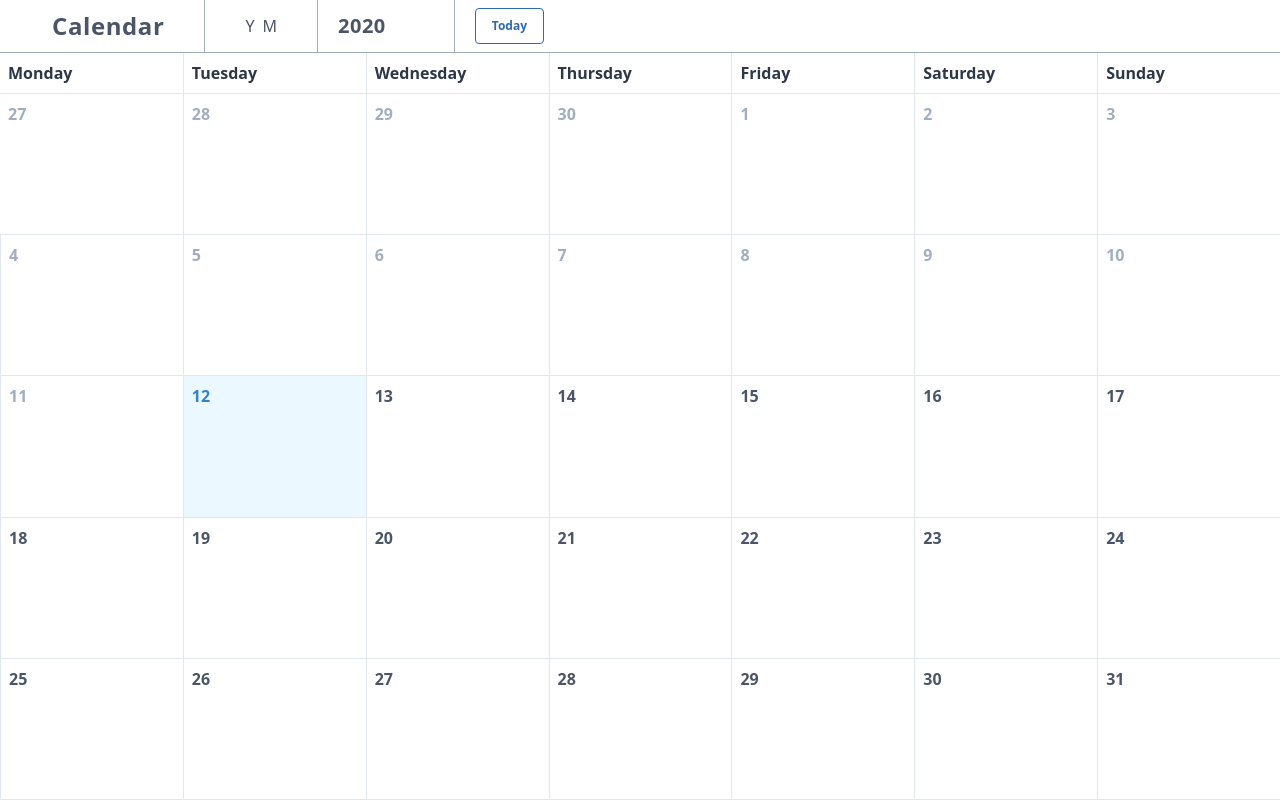
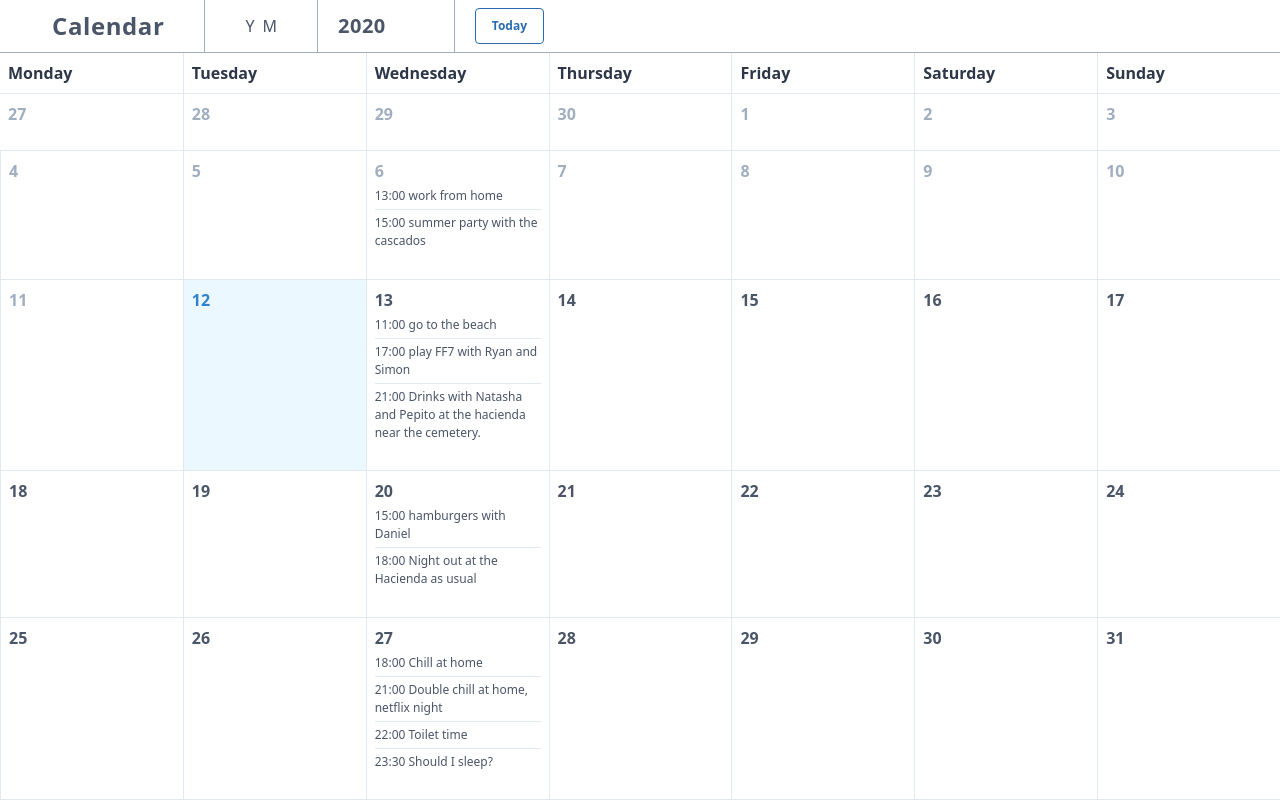
Before and after one commit to beaucouplus/calendar, a React (Create React App) app: page / in a window 1280 px wide. Built offline with nearby package versions, Linux system fonts and the light colour scheme.

Commit message:
month view > added events to view

```diff
--- a/src/EventContext.js
+++ b/src/EventContext.js
@@ -1,27 +1,70 @@
 import React, { useState } from "react";
 
 const dummyEvents = {
-  "2020-04-13": [
-    { id: 1, date: "2020-04-13", time: "11:00", title: "go to the beach" },
+  "2020-05-13": [
+    { id: 1, date: "2020-05-13", time: "11:00", title: "go to the beach" },
     {
       id: 2,
-      date: "2020-04-13",
+      date: "2020-05-13",
       time: "17:00",
       title: "play FF7 with Ryan and Simon",
     },
     {
       id: 3,
-      date: "2020-04-13",
+      date: "2020-05-13",
       time: "21:00",
       title:
         "Drinks with Natasha and Pepito at the hacienda near the cemetery.",
     },
   ],
-  "2020-04-19": [
-    { id: 4, date: "2020-04-19", time: "15:00", title: "confinement" },
+  "2020-05-06": [
+    { id: 4, date: "2020-05-06", time: "13:00", title: "work from home" },
+    {
+      id: 5,
+      date: "2020-05-06",
+      time: "15:00",
+      title: "summer party with the cascados",
+    },
   ],
   "2020-05-20": [
-    { id: 5, date: "2020-05-20", time: "15:00", title: "poule au pot" },
+    {
+      id: 6,
+      date: "2020-05-20",
+      time: "15:00",
+      title: "hamburgers with Daniel",
+    },
+    {
+      id: 7,
+      date: "2020-05-20",
+      time: "18:00",
+      title: "Night out at the Hacienda as usual",
+    },
+  ],
+  "2020-05-27": [
+    {
+      id: 8,
+      date: "2020-05-27",
+      time: "18:00",
+      title: "Chill at home",
+    },
+    {
+      id: 9,
+      date: "2020-05-27",
+      time: "21:00",
+      title: "Double chill at home, netflix night",
+    },
+    {
+      id: 10,
+      date: "2020-05-27",
+      time: "22:00",
+      title: "Toilet time",
+    },
+    {
+      id: 11,
+      date: "2020-05-27",
+      time: "23:30",
+      title: "Should I sleep?",
+    },
   ],
 };
 
@@ -29,7 +72,7 @@ const EventContext = React.createContext();
 
 function EventStore({ children }) {
   const [events, setEvents] = useState(dummyEvents);
-  const [eventID, setEventID] = useState(5);
+  const [eventID, setEventID] = useState(11);
 
   function addEvent(event) {
     setEventID(events.length + 1);
--- a/src/MonthView.js
+++ b/src/MonthView.js
@@ -20,6 +20,8 @@ function MonthView({ startOfMonth }) {
     "Saturday",
     "Sunday",
   ];
+
+  useEffect(() => console.log(Object.keys(daysInView).length));
 
   return (
     <div className="flex flex-col flex-grow h-full border-t border-gray-500">
@@ -74,12 +76,20 @@ function MonthDay({ date, month, events }) {
   return (
     <>
       <div
-        className={`p-2 text-md font-semibold ${
+        className={`h-1/5 overflow-hidden ${
           styles[chooseStyle()]
-        } border-b border-b-500 cursor-pointer`}
+        } p-2  border-b border-b-500 cursor-pointer`}
         onClick={() => setShowModal(true)}
       >
-        {monthDay}
+        <div className={`text-md font-semibold`}>{monthDay}</div>
+        <ul className="text-xs text-gray-700 divide-y">
+          {events &&
+            events.map((event) => (
+              <li className="py-1 ">
+                {event.time} {event.title}
+              </li>
+            ))}
+        </ul>
       </div>
       <Modal showModal={showModal} onCloseModal={closeModal}>
         <DayModal date={date} events={events} />
```
